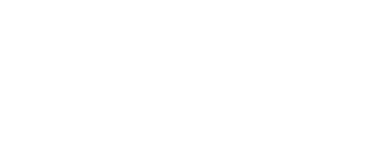
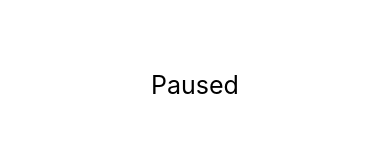
Before and after one commit to lordeadroid/pomodoro-android, a React Native app: screen / in a window 390 px wide. Shown: the part 230-390 px from the top of the page. Built offline with nearby package versions, Linux system fonts and the light colour scheme.

Commit message:
Bug: Continuing running timer when paused

```diff
--- a/App.tsx
+++ b/App.tsx
@@ -6,8 +6,9 @@
 const App = () => {
   const [clicked, setClicked] = useState(false);
   const handlePress = () => {
-    setClicked(true);
+    setClicked(!clicked);
   };
+
   const text: String = clicked ? 'Pause' : 'START';
 
   return (
--- a/Timer.tsx
+++ b/Timer.tsx
@@ -9,20 +9,23 @@
       if (time <= 0) {
         return;
       }
-      setTime(time - 1);
+      const newTime = props.isClicked ? time - 1 : time;
+      setTime(newTime);
     }, 1000);
 
     return () => {
       clearInterval(interval);
     };
-  }, [props.isClicked]);
+  });
 
   const timer = props.isClicked ? (
     <View style={styles.timer}>
       <Text style={styles.text}>{time}</Text>
     </View>
   ) : (
-    <></>
+    <View style={styles.timer}>
+      <Text style={styles.text}>Paused</Text>
+    </View>
   );
 
   return timer;
```
